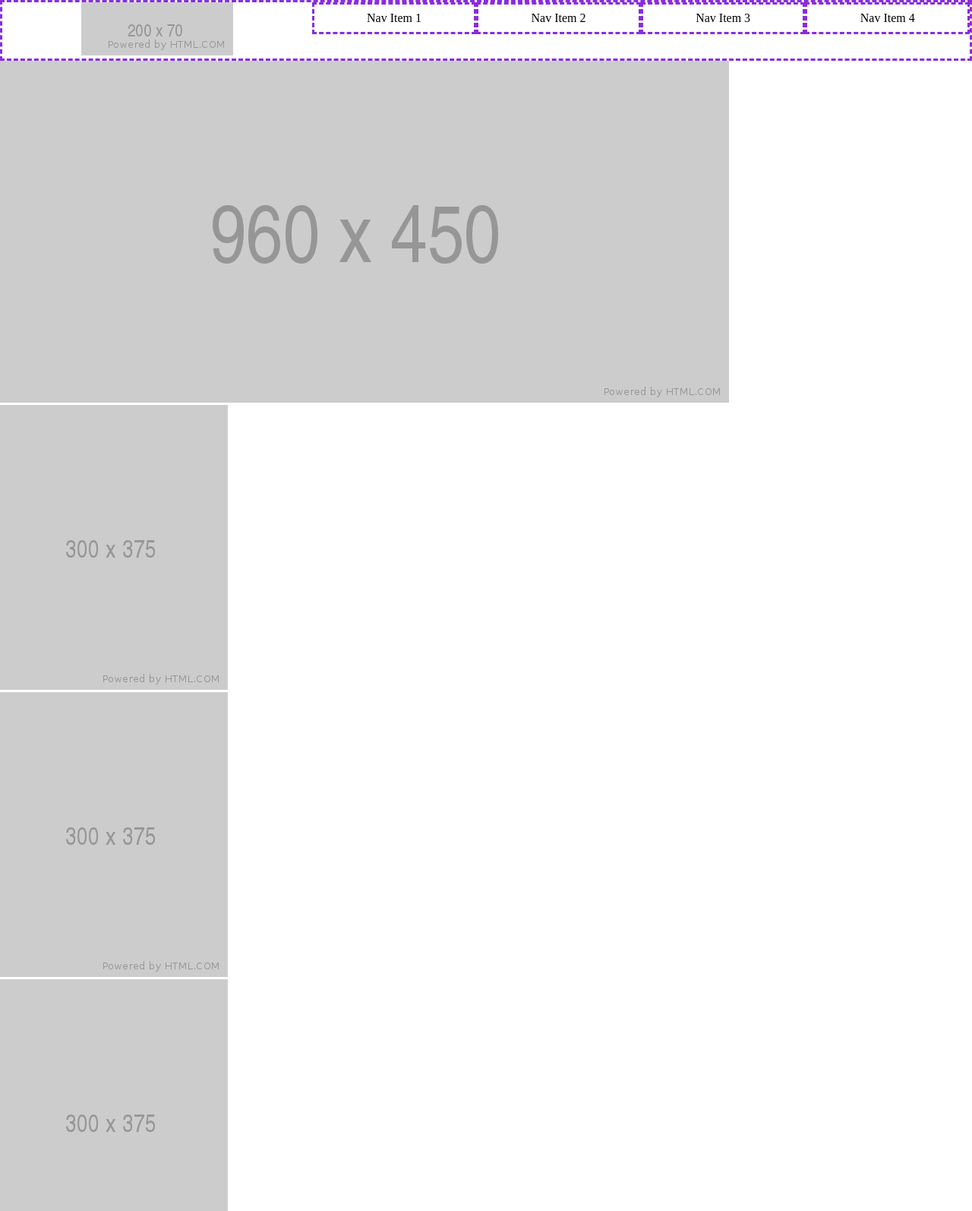
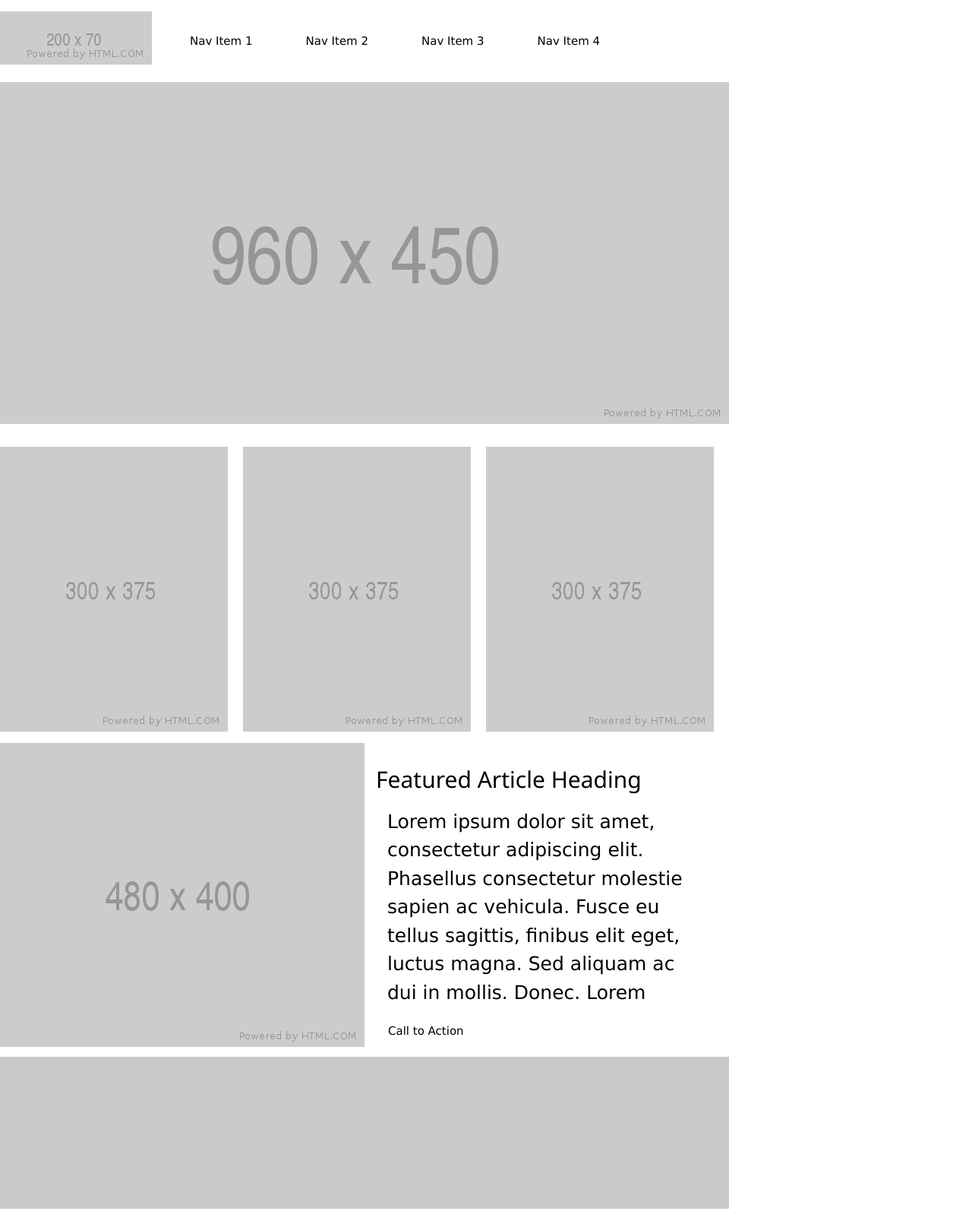
Before and after one commit to sajafisher29/wirefame-exercise, a plain HTML site: page index.html in a window 1280 px wide. Shown: the top 1594 px of the page at 76% size. Drawn offline with nearby package versions, Linux system fonts and the light colour scheme.

Commit message:
Adjustments to css and html

```diff
--- a/index.html
+++ b/index.html
@@ -5,35 +5,41 @@
   <head>
     <link rel="reset stylesheet" href="./reset.css"/>
     <link rel="stylesheet" href="./style.css" />
+    <link rel="stylesheet" href="https://www.w3schools.com/w3css/4/w3.css">
   </head>
 
   <body>
 
     <header>
 
-      <section class="navBar">
-        <div id="logo"><img src="./images/logo.png" alt="logo"></div>
-        <div id="nav4">Nav Item 4</div>
-        <div id="nav4">Nav Item 3</div>
-        <div id="nav4">Nav Item 2</div>
-        <div id="nav4">Nav Item 1</div>
-      </section>
+      <nav class="navBar">
+
+        <img id = "logo" src="./images/logo.png" alt="logo">
+
+        <ul>
+            <li>Nav Item 1</li>
+            <li>Nav Item 2</li>
+            <li>Nav Item 3</li>
+            <li>Nav Item 4</li>
+        </ul>
+
+      </nav>
 
     </header>
 
     <main>
 
-      <section class = "mainImage">
+      <div id = "mainImage">
         <img src="./images/look-at-me.png" alt="Main image">
-      </section>
+      </div>
 
-      <section class = "subImageBar">
-        <div><img src="./images/me-next.png" alt="Sub image"></div>
-        <div><img src="./images/me-next.png" alt="Sub image"></div>
-        <div><img src="./images/me-next.png" alt="Sub image"></div>
-      </section>
+      <div id = "subImageBar">
+        <img id = "sub1" src="./images/me-next.png" alt="Sub image">
+        <img id = "sub2" src="./images/me-next.png" alt="Sub image">
+        <img id = "sub3" src="./images/me-next.png" alt="Sub image">
+      </div>
 
-      <section class = "articleContainer">
+      <div id = "articleContainer">
         <div id="articleImage"><img src="./images/lonely-at-the-bottom.png" alt="Article image"></div>
 
         <div id = "articleSubContainer">
@@ -42,21 +48,21 @@
             <h2>Featured Article Heading</h2>
           </div>
 
-          <div id = "articleText">Lorem ipsum dolor sit amet, consectetur adipiscing elit. Phasellus consectetur molestie sapien ac vehicula. Fusce eu tellus sagittis, finibus elit eget, luctus magna. Sed aliquam ac dui in mollis. Donec.</div>
+          <div id = "articleText">Lorem ipsum dolor sit amet, consectetur adipiscing elit. Phasellus consectetur molestie sapien ac vehicula. Fusce eu tellus sagittis, finibus elit eget, luctus magna. Sed aliquam ac dui in mollis. Donec. Lorem ipsum dolor sit amet, consectetur adipiscing elit. Phasellus consectetur molestie sapien ac vehicula. Fusce eu tellus sagittis, finibus elit eget, luctus magna. Sed aliquam ac dui in mollis. Donec. Lorem ipsum dolor sit amet, consectetur adipiscing elit. Phasellus consectetur molestie sapien ac vehicula. Fusce eu tellus sagittis, finibus elit eget, luctus magna. Sed aliquam ac dui in mollis. Donec.</div>
 
           <div id = "articleButton">
-            <button>Call to Action</button>
+            <button class="w3-button w3-grey-rounder">Call to Action</button>
           </div>
 
         </div>
 
-      </section>
+      </div>
 
     </main>
 
     <footer>
 
-      <section class = "footer"></section>
+      <div id = "footer"></div>
 
     </footer>
 
--- a/style.css
+++ b/style.css
@@ -1,54 +1,87 @@
 * {
   box-sizing: border-box;
 }
+html {
+  width: 100%;
+}
 
-body, html {
-  height: 100%;
+body {
+  max-width: 960px;
+  margin: auto;
 }
 
 section.navBar {
-  height: 80px;
-  top: 0;
-  left: 0;
-  position: relative;
-  text-align: center;
-  border:3px dashed blueviolet
+  width: 100%;
+  height: 85;
+  margin: 0 0 30px;
+  vertical-align: center;
+ }
+
+#logo {
+  float: left;
+  margin: 0 15px 15px 0;
 }
 
-#logo {
-  height: 200px;
-  width: 70px;
-  top: 0;
-  left: 0;
-  display: inline;
+nav ul li {
+  display: block;
+  float: left;
+  margin: 28px 35px 42px 35px;
+  text-align: center;
 }
 
-#nav4 {
-  float: right;
-  padding: 10px;
-  margin: auto;
-  vertical-align: center;
-  width: 17%;
-  border:3px dashed blueviolet
+#mainImage {
+  margin: 15px 0 15px 0;
 }
 
-#nav3 {
-  float: right;
-  padding: 10px;
-  margin: auto;
-  vertical-align: center;
+#sub1 {
+  margin: 15px, 15px, 15px, 0;
 }
 
-#nav2 {
-  float: right;
-  padding: 10px;
-  margin: auto;
-  vertical-align: center;
+#sub2 {
+  margin: 15px 15px 15px 15px;
 }
 
-#nav1 {
-  float: right;
-  padding: 10px;
-  margin: auto;
-  vertical-align: center;
+#sub3 {
+  margin: 15px, 0px, 15px, 15px;
 }
+
+#articleImage {
+  margin: 15px, 15px, 15px, 0;
+  float: left;
+}
+
+#articleSubContainer {
+  float: left;
+  margin: 15px 0 15px 15px;
+  width: 450px;
+}
+
+h2 {
+  font-size: 30px;
+  margin: 0 0 7.5px 15px;
+}
+
+#articleText {
+  word-wrap: break-word;
+  font-size: 25px;
+  overflow: auto;
+  max-height: 260px;
+  margin: 15px;
+}
+
+#footer {
+  display: inline-block;
+  height: 200px;
+  width: 960px;
+  background-color: rgb(201, 201, 201);
+}
+
+.w3-button w3-grey-rounder {
+  border: black;
+  color: rgb(201, 201, 201);
+  margin: 15px 0 0 0;
+  padding: 0 10px;
+  text-decoration: none;
+  font-size: 25px;
+  border-radius: 20px;
+}
```
